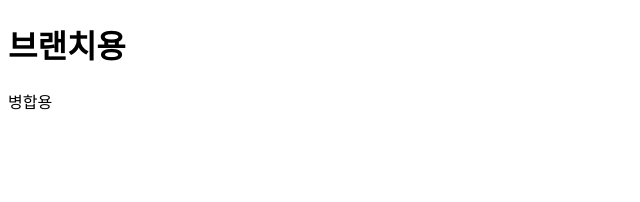
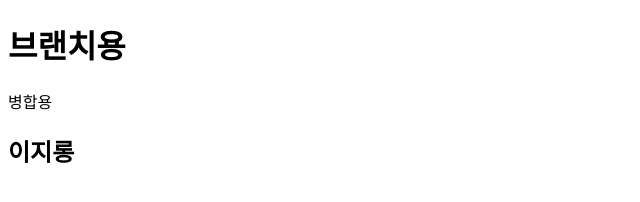
Before and after one commit to JuniorTunarr/git-study, a plain HTML site: page index1.html in a window 1280 px wide. Shown: the whole page, without its empty margins (0-640 px from the left). Drawn offline with Linux system fonts and the light colour scheme.

Commit message:
Update in web

```diff
--- a/index1.html
+++ b/index1.html
@@ -10,6 +10,7 @@
   <div>
     <h1>브랜치용</h1>
     <p>병합용</p>
+    <h2>이지롱</h2>
   </div>
 </body>
 </html>
```
